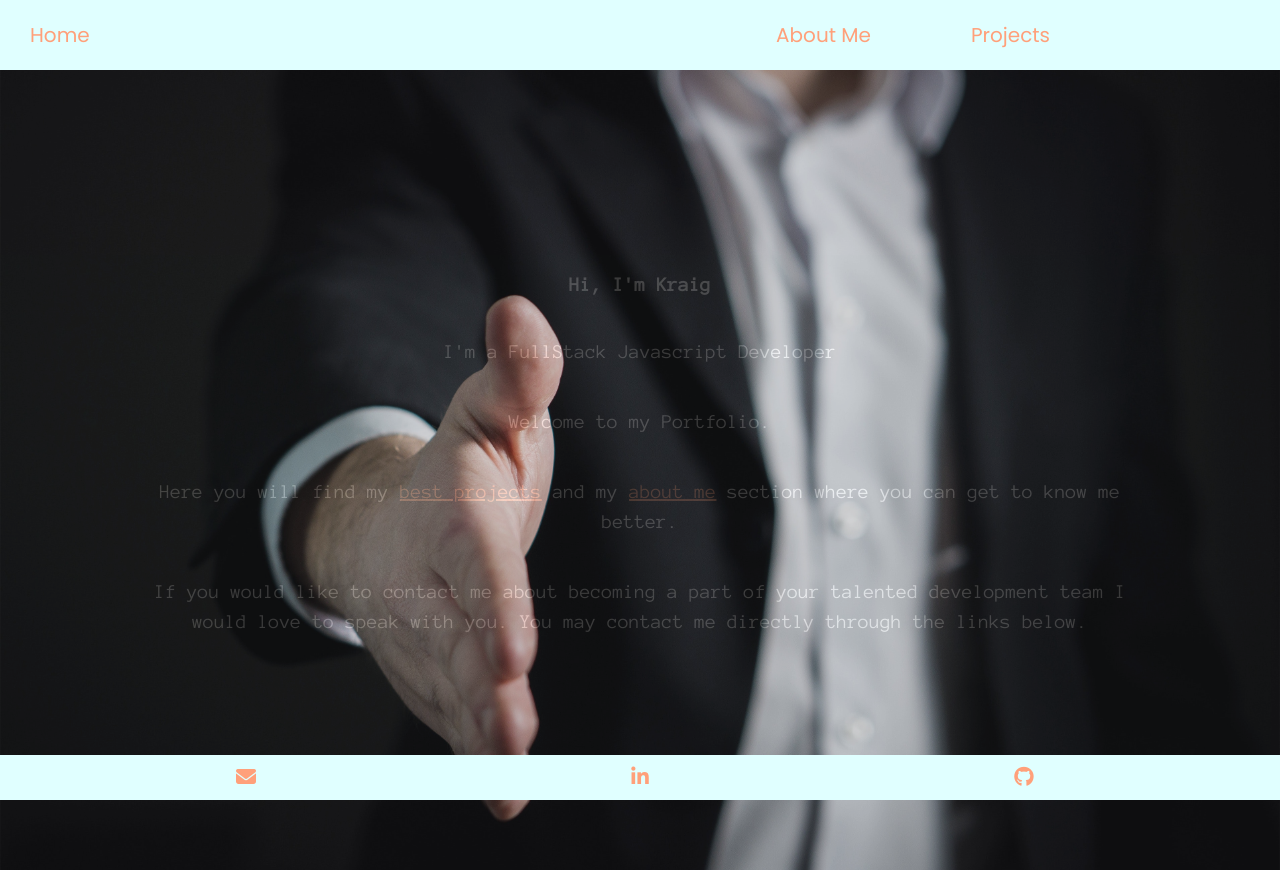
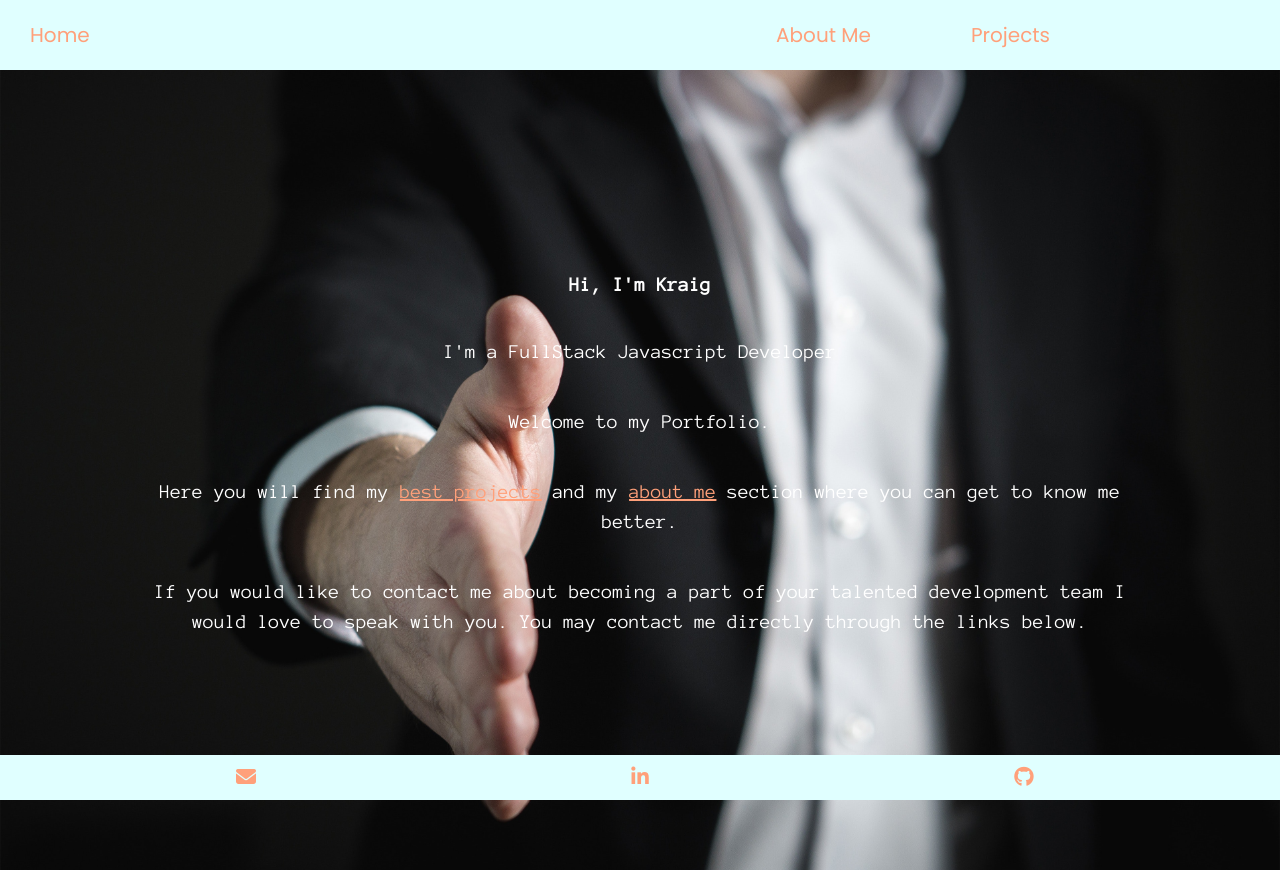
Before and after one commit to kraigwilliams/final-portfolio, a React (Create React App) app: page / in a window 1280 px wide. Built offline with nearby package versions, Linux system fonts and the light colour scheme.

Commit message:
test home opacity

```diff
--- a/src/components/Home/Home.css
+++ b/src/components/Home/Home.css
@@ -6,11 +6,12 @@
   background-repeat: no-repeat;
   resize: both;
   width: 100%;
+  opacity:0.7px;
 }
 
 .home-hero {
-   background: #282c34;
-  opacity: 0.2;
+
+
   height: 100vh;
 
   display: flex;
```
